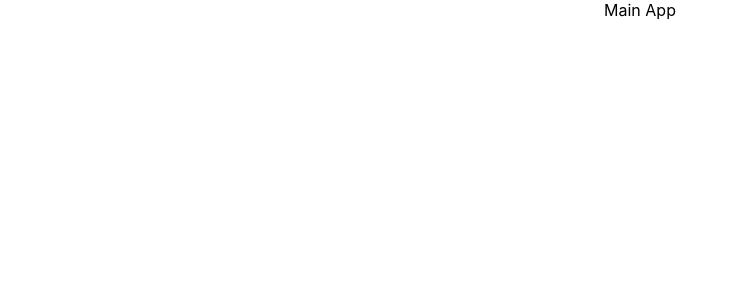
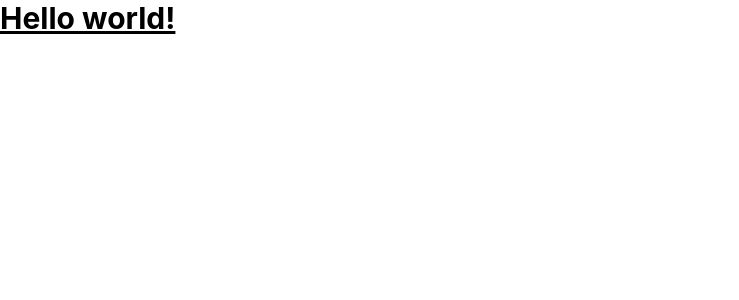
Before and after one commit to stefanp0pa/react-lsac-workshop, a React (Create React App) app: page / in a window 1280 px wide. Shown: the top 300 px of the page, without its empty margins (0-739 px from the left). Built offline with nearby package versions, Linux system fonts and the light colour scheme.

Commit message:
Add Tailwind CSS

```diff
--- a/package.json
+++ b/package.json
@@ -34,5 +34,10 @@
       "last 1 firefox version",
       "last 1 safari version"
     ]
+  },
+  "devDependencies": {
+    "autoprefixer": "^10.4.2",
+    "postcss": "^8.4.5",
+    "tailwindcss": "^3.0.13"
   }
 }
--- /dev/null
+++ b/postcss.config.js
@@ -0,0 +1,6 @@
+module.exports = {
+  plugins: {
+    tailwindcss: {},
+    autoprefixer: {},
+  },
+}
--- a/src/App.js
+++ b/src/App.js
@@ -2,9 +2,10 @@
 
 function App() {
   return (
-    <div className="App">
-      Main App
-    </div>
+    <h1 className="text-3xl font-bold underline">
+      Hello world!
+    </h1>
+
   );
 }
 
--- a/src/index.css
+++ b/src/index.css
@@ -1,3 +1,7 @@
+@tailwind base;
+@tailwind components;
+@tailwind utilities;
+
 body {
   margin: 0;
   font-family: -apple-system, BlinkMacSystemFont, 'Segoe UI', 'Roboto', 'Oxygen',
--- /dev/null
+++ b/tailwind.config.js
@@ -0,0 +1,9 @@
+module.exports = {
+  content: [
+    "./src/**/*.{js,jsx,ts,tsx}",
+  ],
+  theme: {
+    extend: {},
+  },
+  plugins: [],
+}
```
Also changed, not shown: 1 other file (tests, documents, lock files or other folders).
